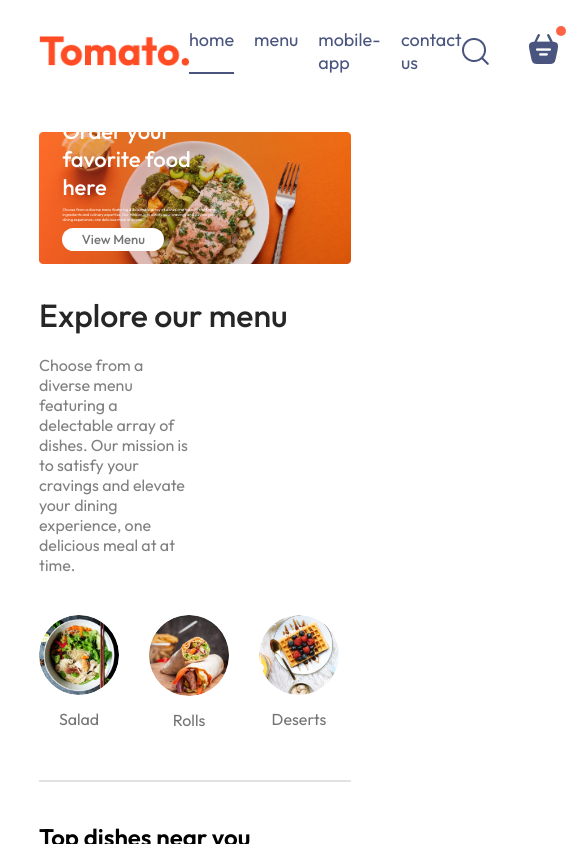
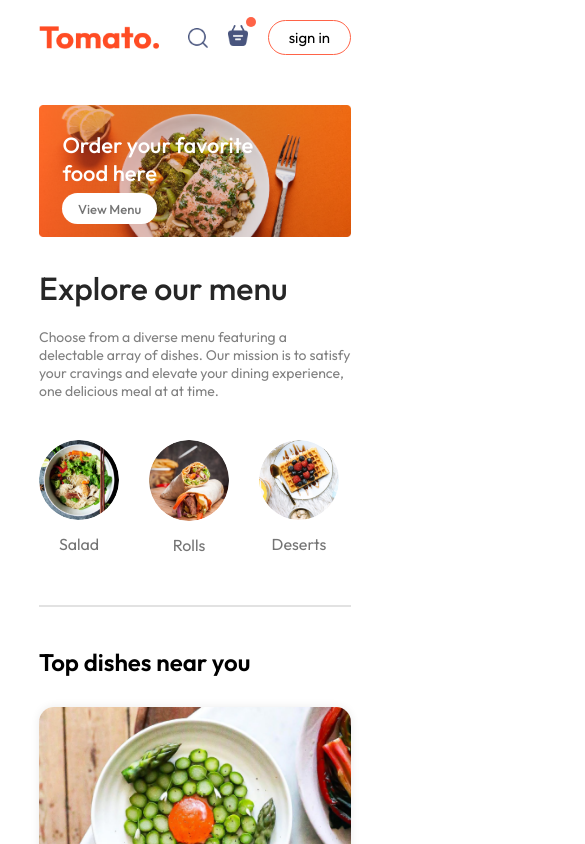
Before and after one commit to giovannad13/React-Food-Delivery, a React (Vite) app in the folder frontend/: page / in a window 390 px wide. Shown: the top 844 px of the page, 585 px wide, since content can reach past the window. Built offline with nearby package versions, Linux system fonts and the light colour scheme.

Commit message:
completed-mobile-responsiveness

```diff
--- a/frontend/src/components/ExploreMenu/ExploreMenu.css
+++ b/frontend/src/components/ExploreMenu/ExploreMenu.css
@@ -54,3 +54,10 @@
     border: 4px solid tomato;
     padding: 2px;
 }
+
+@media (max-width:1050px) {
+    .explore-menu-text{
+        max-width: 100%;
+        font-size: 14px;
+    }
+}
--- a/frontend/src/components/Footer/Footer.css
+++ b/frontend/src/components/Footer/Footer.css
@@ -47,3 +47,14 @@
     background-color: grey;
     border: none;
 }
+
+@media (max-width:750px) {
+    .footer-content{
+        display: flex;
+        flex-direction: column;
+        gap: 35px;
+    }
+    .footer-copyright{
+        text-align: center;
+    }
+}
--- a/frontend/src/components/Header/Header.css
+++ b/frontend/src/components/Header/Header.css
@@ -39,3 +39,23 @@
     font-size: max(1vw,13px);
     border-radius: 50px;
 }
+
+@media (max-width:1050px) {
+
+    .header-contents{
+        max-width: 45%;
+    }
+
+}
+
+@media (max-width:750px) {
+    .header-contents{
+        max-width: 65%;
+    }
+    .header-contents p{
+        display: none;
+    }
+    .header-contents button{
+        padding: 2vw 4vw;
+    }
+}
--- a/frontend/src/components/Navbar/Navbar.css
+++ b/frontend/src/components/Navbar/Navbar.css
@@ -65,3 +65,59 @@
 }
 
 /* END NAVBAR */
+
+
+
+/* MOBILE RESPONSIVENESS */
+
+@media (max-width:1050px) {
+    .navbar .logo{
+        width: 140px;
+    }
+    .navbar-menu{
+        gap: 20px;
+        font-size: 17px;
+    }
+    .navbar-right{
+        gap: 30px;
+    }
+    .navbar-right img{
+        width: 22px;
+    }
+    .navbar-right button{
+        padding: 8px 25px;
+    }
+}
+
+
+@media (max-width:900px) {
+    .navbar .logo{
+        width: 120px;
+    }
+    .navbar-menu{
+        gap: 15px;
+        font-size: 16px;
+    }
+    .navbar-right{
+        gap: 20px;
+    }
+    .navbar-right img{
+        width: 20px;
+    }
+    .navbar-right button{
+        padding: 7px 20px;
+        font-size: 15px;
+    }
+}
+
+@media (max-width:750px) {
+
+    .navbar-menu{
+        display: none;
+    }
+
+}
+
+
+
+/* END MOBILE RESPONSIVENESS */
--- a/frontend/src/components/Navbar/Navbar.jsx
+++ b/frontend/src/components/Navbar/Navbar.jsx
@@ -1,6 +1,7 @@
 import React, { useState } from 'react'
 import { assets } from '../../assets/assets'
 import './Navbar.css'
+import { Link } from 'react-router-dom';
 
 const Navbar = () => {
 
@@ -12,10 +13,10 @@
         <img src={assets.logo} alt="" className="logo" />
 
         <ul className="navbar-menu">
-            <li onClick={()=>setMenu("home")} className={menu==="home"?"active":""}>home</li>
-            <li onClick={()=>setMenu("menu")} className={menu==="menu"?"active":""}>menu</li>
-            <li onClick={()=>setMenu("mobile-app")} className={menu==="mobile-app"?"active":""}>mobile-app</li>
-            <li onClick={()=>setMenu("contact-us")} className={menu==="contact-us"?"active":""}>contact us</li>
+            <Link to='/' onClick={()=>setMenu("home")} className={menu==="home"?"active":""}>home</Link>
+            <a href='#explore-menu' onClick={()=>setMenu("menu")} className={menu==="menu"?"active":""}>menu</a>
+            <a href='#app-download' onClick={()=>setMenu("mobile-app")} className={menu==="mobile-app"?"active":""}>mobile-app</a>
+            <a href='#footer' onClick={()=>setMenu("contact-us")} className={menu==="contact-us"?"active":""}>contact us</a>
         </ul>
 
         <div className="navbar-right">
--- a/frontend/src/index.css
+++ b/frontend/src/index.css
@@ -5,6 +5,7 @@
   margin: 0;
   box-sizing: border-box;
   font-family: Outfit;
+  scroll-behavior: smooth;
 }
 
 body{
```
